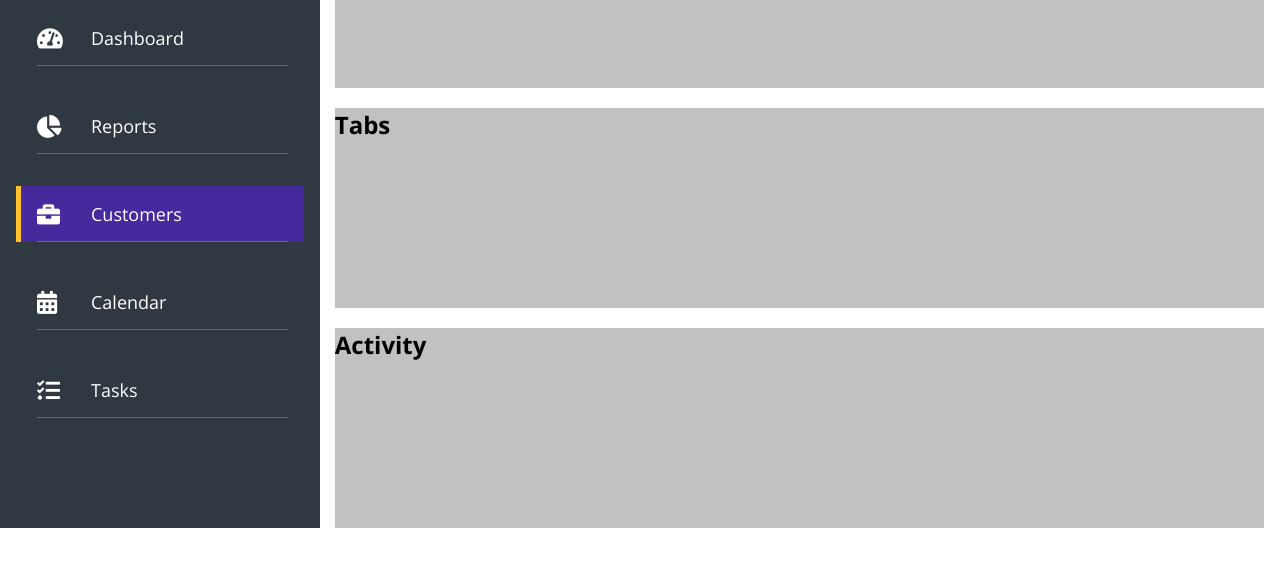
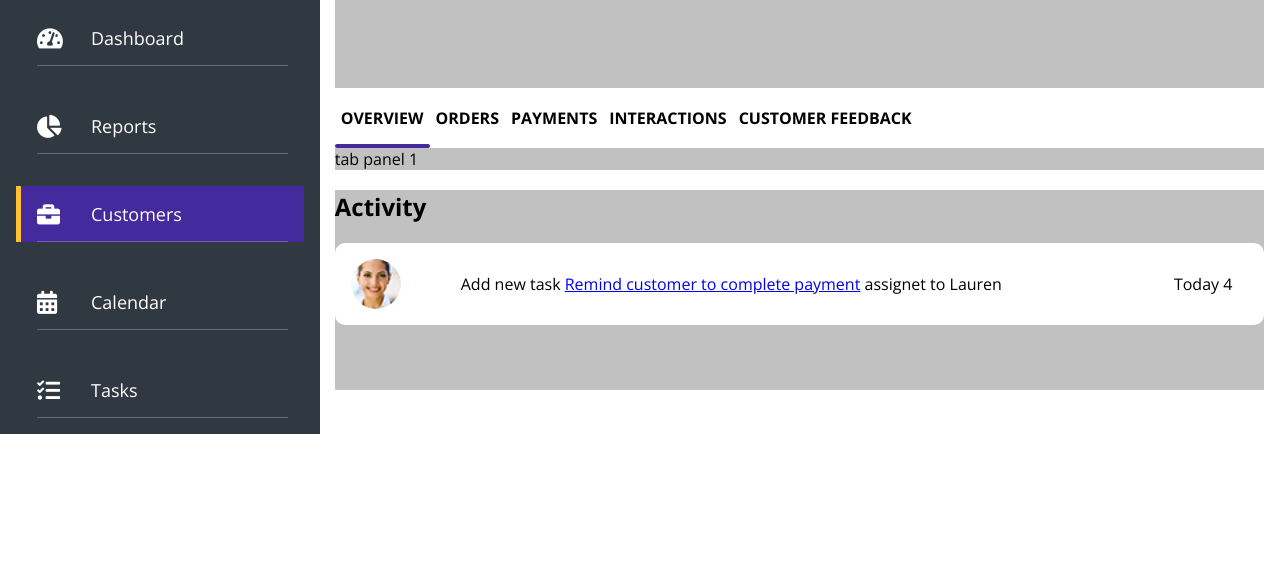
Before and after one commit to zilb88/CreativeCRM, a website: page index.html in a window 1280 px wide. Shown: the part 204-770 px from the top of the page. Drawn offline with nearby package versions, Linux system fonts and the light colour scheme.

Commit message:
add tabs

```diff
--- a/index.html
+++ b/index.html
@@ -141,12 +141,57 @@
                 <h2>Profile</h2>
             </section>
 
-            <section class="ba-customers-tabs" style="height: 200px; background-color: #c1c1c1;">
-                <h2>Tabs</h2>
+            <!-- Tabs START -->
+            <section class="ba-customers-tabs" style="background-color: #c1c1c1;">
+
+                <div class="ba-tabs">
+                    <div class="ba-tabs-header">
+                        <ul class="ba-tabs-buttons">
+                            <li><button class="button active ba-tabs__btn" data-tab='1'>Overview</button>
+                            </li>
+                            <li><button class="button ba-tabs__btn" data-tab='2'>Orders</button>
+                            </li>
+                            <li><button class="button ba-tabs__btn" data-tab='3'>Payments</button>
+                            </li>
+                            <li><button class="button ba-tabs__btn" data-tab='4'>Interactions</button>
+                            </li>
+                            <li><button class="button ba-tabs__btn" data-tab='5'>Customer feedback</button>
+                            </li>
+                        </ul>
+                    </div>
+
+                    <div class="ba-tabs-content">
+                        <div class="ba-tabs-panel active" data-tab-index="1">tab panel 1</div>
+                        <div class="ba-tabs-panel" data-tab-index="2">tab panel 2</div>
+                        <div class="ba-tabs-panel" data-tab-index="3">tab panel 3</div>
+                        <div class="ba-tabs-panel" data-tab-index="4">tab panel 4</div>
+                        <div class="ba-tabs-panel" data-tab-index="5">tab panel 5</div>
+                    </div>
+
+                </div>
+
+
+
+
+
             </section>
+            <!-- Tabs END -->
 
             <section class="ba-customers-activity" style="height: 200px; background-color: #c1c1c1;">
-                <h2>Activity</h2>
+                <h2 class="ba-sub-title">Activity</h2>
+
+                <ul class="ba-activity-list">
+                    <li class="ba-activity-item">
+                        <img src="./images/lauren.png" alt="name" class="ba-activity__photo">
+                        <p class="ba-activity__info">
+                            Add new task <a href="#">Remind customer to complete payment</a>
+                            assignet to Lauren
+                        </p>
+                        <time class="ba-activity__time">
+                            Today 4
+                        </time>
+                    </li>
+                </ul>
             </section>
 
         </main>
--- a/js/app.js
+++ b/js/app.js
@@ -30,4 +30,15 @@ $(document).ready(function () {
     searchForm.toggleClass('open');
   });
 
+  $('.ba-tabs__btn').on('click',function(){
+    $('.ba-tabs__btn.active').removeClass('active');
+    $('.ba-tabs-panel.active').removeClass('active');
+
+    const tabIndex = $(this).attr('data-tab');
+
+    $(this).addClass('active');
+    $('[data-tab-index=' + tabIndex + ']').addClass('active');
+
+  })
+
 });
--- a/scss/style.scss
+++ b/scss/style.scss
@@ -122,3 +122,78 @@ button {
     margin-right: 1rem;
   }
 }
+
+.ba-tabs{
+  &-header{
+    background-color: #fff;
+    overflow: auto;
+  }
+
+  &-buttons{
+    list-style: none;
+    display: flex;
+    padding: 0;
+    margin: 0;
+  }
+
+  &__btn{
+    height: 60px;
+    display: block;
+    align-items: center;
+    text-transform: uppercase;
+    font-weight: bold;
+    position: relative;
+    &.active{
+      &:after{
+        content: '';
+        height: 4px;
+        width: 100%;
+        border-radius: 2px;
+        background-color: #442a9d;
+        display: block;
+        position: absolute;
+        left: 0;
+        bottom: 0;
+      }
+    }
+  }
+  &-panel{
+    display: none;
+
+    &.active{
+      display: block;
+    }
+  }
+}
+
+.ba-activity{
+  &-list{
+
+    list-style: none;
+    padding: 0;
+    margin: 0;
+  }
+  &-item{
+    background-color: #fff;
+    border-radius: 10px;
+    padding: .875rem 2rem .875rem 1rem;
+    display: flex;
+    align-items: center;
+    margin-bottom: 1rem;
+
+  }
+  &__photo{
+    margin-right: 1rem;
+    border-radius: 50%;
+    width: 50px;
+    height: 50px;
+    display: inline-block;
+    @media screen and (min-width: 991px) {
+      margin-right: 60px;
+    }
+  }
+
+  &__time{
+    margin-left: auto;
+  }
+}
```
Also changed, not shown: styles/app.css.
